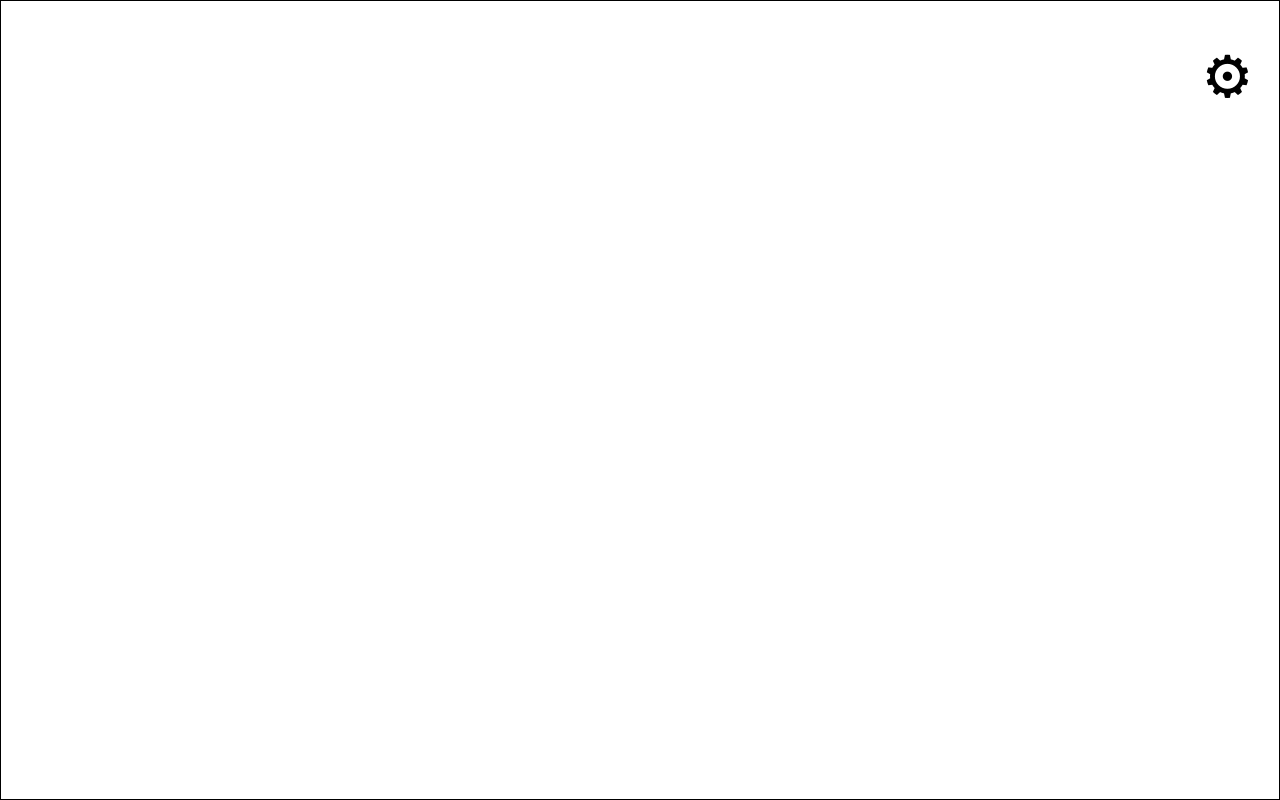
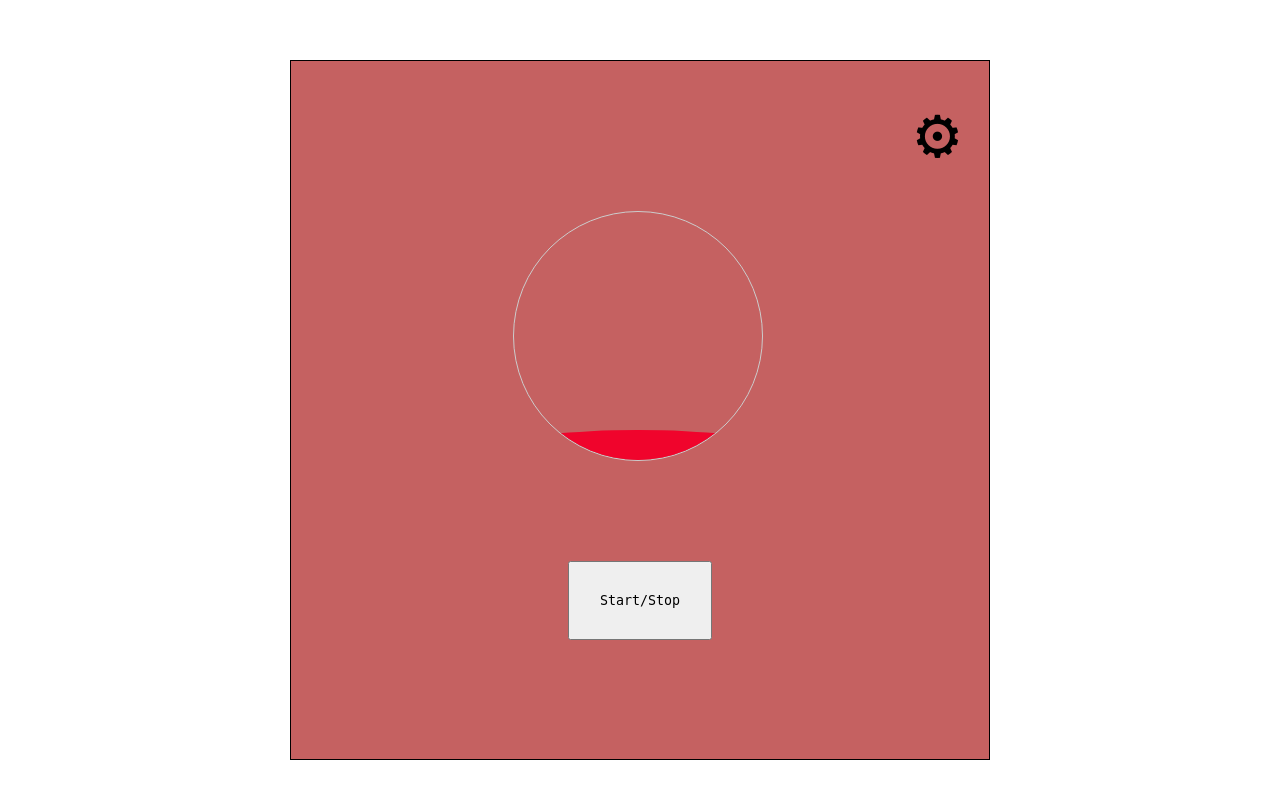
Before and after one commit to ertankara/freecodecamp-projects-and-challenges, a plain HTML site: page projects/pomodoro-clock/index.html in a window 1280 px wide. Drawn offline with Linux system fonts and the light colour scheme.

Commit message:
Create tomato styles

```diff
--- a/projects/pomodoro-clock/css/app.css
+++ b/projects/pomodoro-clock/css/app.css
@@ -1,3 +1,14 @@
+@media screen and (min-width: 700px) {
+  body > main {
+    position: relative;
+    top: 60px;
+    margin-right: auto;
+    margin-left: auto;
+    min-height: 700px;
+  }
+}
+
+
 *, *::after, *::before {
   box-sizing: border-box;
 }
@@ -17,6 +28,8 @@ html * {
 main {
   min-height: 100vh;
   border:1px solid black;
+  background-color: rgb(197, 97, 97);
+  max-width: 700px;
   /* padding: 20px; */
 }
 
@@ -24,14 +37,18 @@ main {
 
 .settings-modal {
   display: none;
-  position: fixed;
+  position: absolute;
+  z-index: 10;
   height:100vh;
   width:100vw;
+  max-width: 700px;
+  max-height: 700px;
   top: 0;
   left: 0;
   background-color: #ccc;
   padding: 20px;
 }
+
 
 .settings-content {
   font-size: 1.44em;
@@ -46,6 +63,7 @@ main {
   padding: 40px;
 }
 
+
 .settings {
   float: right;
 }
@@ -58,3 +76,44 @@ main {
   float: right;
   padding: 30px;
 }
+
+
+.tomato {
+  position: relative;
+  top: 150px;
+  left: 50px;
+  z-index: 2;
+  margin-left: auto;
+  margin-right: auto;
+  width: 250px;
+  height: 250px;
+  border: 1px solid #ccc;
+  border-radius: 100%;
+  overflow: hidden;
+}
+
+
+.fill {
+  position: absolute;
+  z-index: 1;
+  bottom: 0;
+  left: 0;
+  width: 100%;
+  height: 12%;
+  transition: height 100ms;
+  border-radius: 100%;
+  background-color: rgb(240, 4, 44);
+}
+
+
+.timer-button-container {
+  position: absolute;
+  left: 50%;
+}
+
+.timer-button {
+  position: relative;
+  top: 250px;
+  left: -50%;
+  padding: 30px;
+}
--- a/projects/pomodoro-clock/index.html
+++ b/projects/pomodoro-clock/index.html
@@ -9,6 +9,7 @@
 </head>
 <body>
   <main>
+    <!-- MODAL BEGIN -->
     <div class="settings-modal">
       <div class="settings-content">
         Pomodoro <span class="settings"><span class="decrease">-</span> 25 <span>+</span></span>
@@ -19,7 +20,18 @@
         <button id="save-button">Save Settings</button>
       </div>
     </div>
+    <!-- MODAL END -->
     <span class="gear">⚙</span>
+
+    <div class="tomato">
+      <span class="fill"></span>
+      <span class="time"></span>
+    </div>
+
+    <div class="timer-button-container">
+      <button class="timer-button">Start/Stop</button>
+    </div>
+
   </main>
 
   <script src="js/lib/jquery.js"></script>
```
Also changed, not shown: projects/pomodoro-clock/js/app.js (line endings or trailing spaces).
